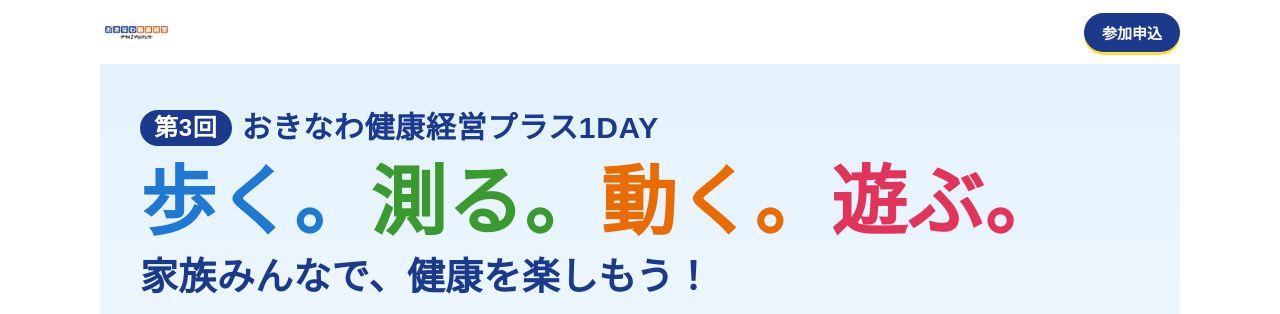
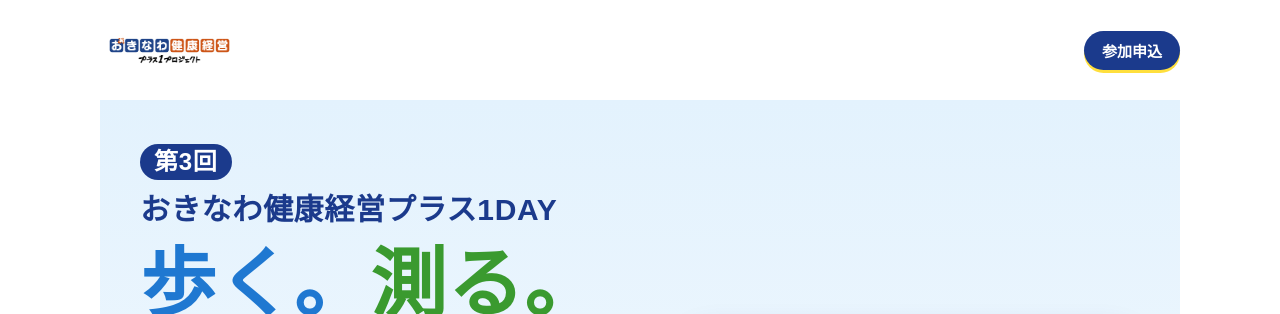
Before and after one commit to yukakudaka-wq/okinawa-plus1-day, a plain HTML site: page index.html in a window 1280 px wide. Shown: the top 314 px of the page. Drawn offline with Linux system fonts and the light colour scheme; a web font is replaced by a local one.

Commit message:
Add files via upload

```diff
--- a/index.html
+++ b/index.html
@@ -16,12 +16,12 @@
 html{scroll-behavior:smooth}
 @media (prefers-reduced-motion:reduce){html{scroll-behavior:auto}}
 body{margin:0;background:#fff;-webkit-text-size-adjust:100%}
-.gh-header{max-width:1080px;margin:0 auto;padding:10px 16px;display:flex;align-items:center;justify-content:space-between;gap:12px}
-.gh-header img{display:block;height:44px;width:auto}
+.gh-header{max-width:1080px;margin:0 auto;padding:8px 16px;display:flex;align-items:center;justify-content:space-between;gap:12px}
+.gh-header img{display:block;height:84px;width:auto;max-width:60vw;object-fit:contain}
 .gh-header a.gh-cta{font-family:"Zen Maru Gothic","Hiragino Maru Gothic ProN","Meiryo",sans-serif;font-weight:900;font-size:15px;text-decoration:none;background:#1b3a8c;color:#fff;border-radius:999px;padding:9px 18px;box-shadow:0 3px 0 #ffdf3d;white-space:nowrap}
 .gh-main{padding:0 12px}
 .gh-footer{text-align:center;font-family:"BIZ UDPGothic","Meiryo",sans-serif;font-size:12px;color:#55627a;padding:28px 16px 36px}
-@media (max-width:720px){.gh-header a.gh-cta{display:none}.gh-header img{height:38px}}
+@media (max-width:720px){.gh-header a.gh-cta{display:none}.gh-header img{height:60px}}
 </style>
 </head>
 <body>
@@ -316,7 +316,7 @@ body{margin:0;background:#fff;-webkit-text-size-adjust:100%}
         <a class="p1d-btn p1d-btn-sub" href="assets/flyer.jpg" target="_blank" rel="noopener">チラシを見る</a>
       </div>
     </div>
-    <figure class="p1d-hero-art"><img src="assets/photos/top.jpg" alt="晴れた海沿いの公園で、大人たちが笑顔でウォーキングを楽しむイメージ写真" onerror="if(!this.dataset.retry){this.dataset.retry=1;this.src='assets/photos/top.png'}else{this.parentNode.remove()}"></figure>
+    <figure class="p1d-hero-art"><img src="assets/top.png" data-alts="assets/photos/top.jpg|assets/photos/top.png|assets/top.jpg|assets/photos/top.jpeg|assets/photos/top.JPG|assets/photos/top.PNG|assets/photos/top.png.png|assets/photos/top.jpg.jpg|top.png|top.jpg" alt="晴れた海沿いの公園で、大人たちが笑顔でウォーキングを楽しむイメージ写真" onerror="var a=(this.dataset.alts||'').split('|').filter(Boolean);if(a.length){this.dataset.alts=a.slice(1).join('|');this.src=a[0]}else{this.parentNode.remove()}"></figure>
   </section>
 
   <nav class="p1d-nav" aria-label="ページ内メニュー">
```
